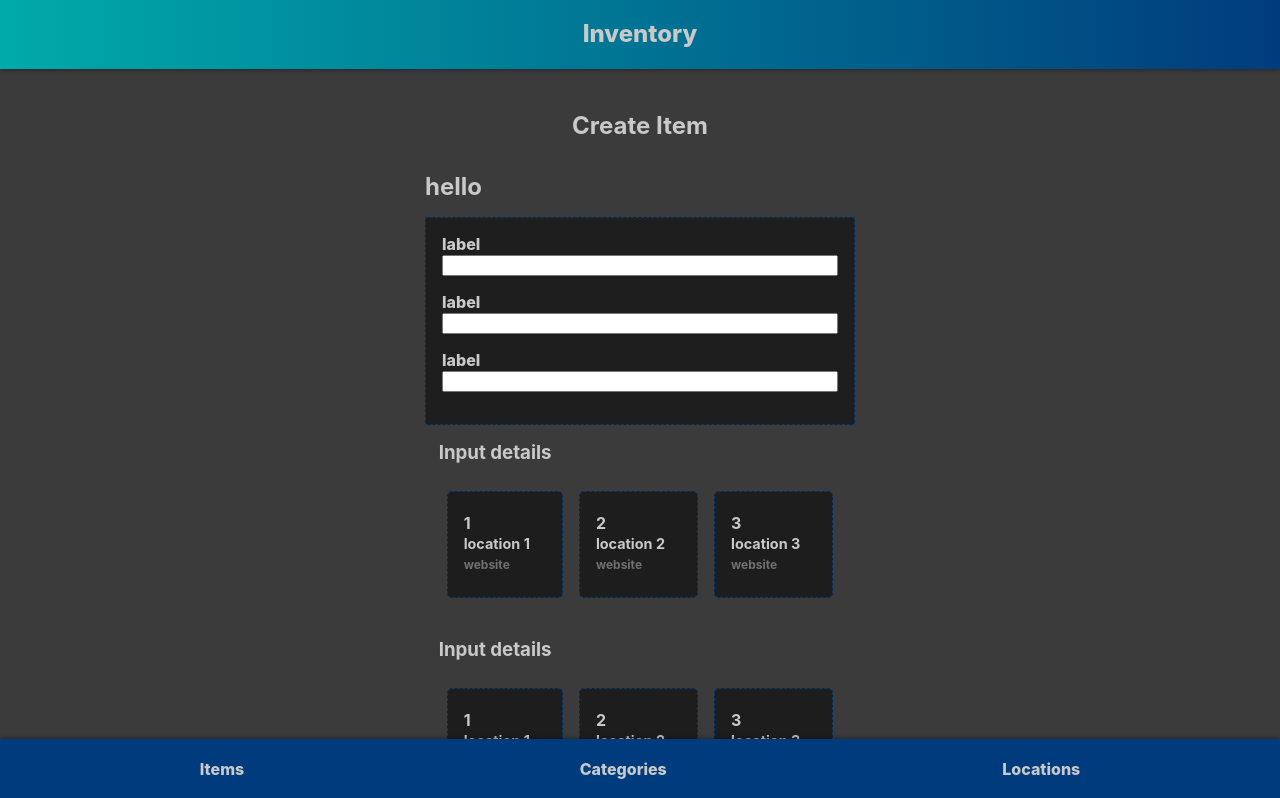
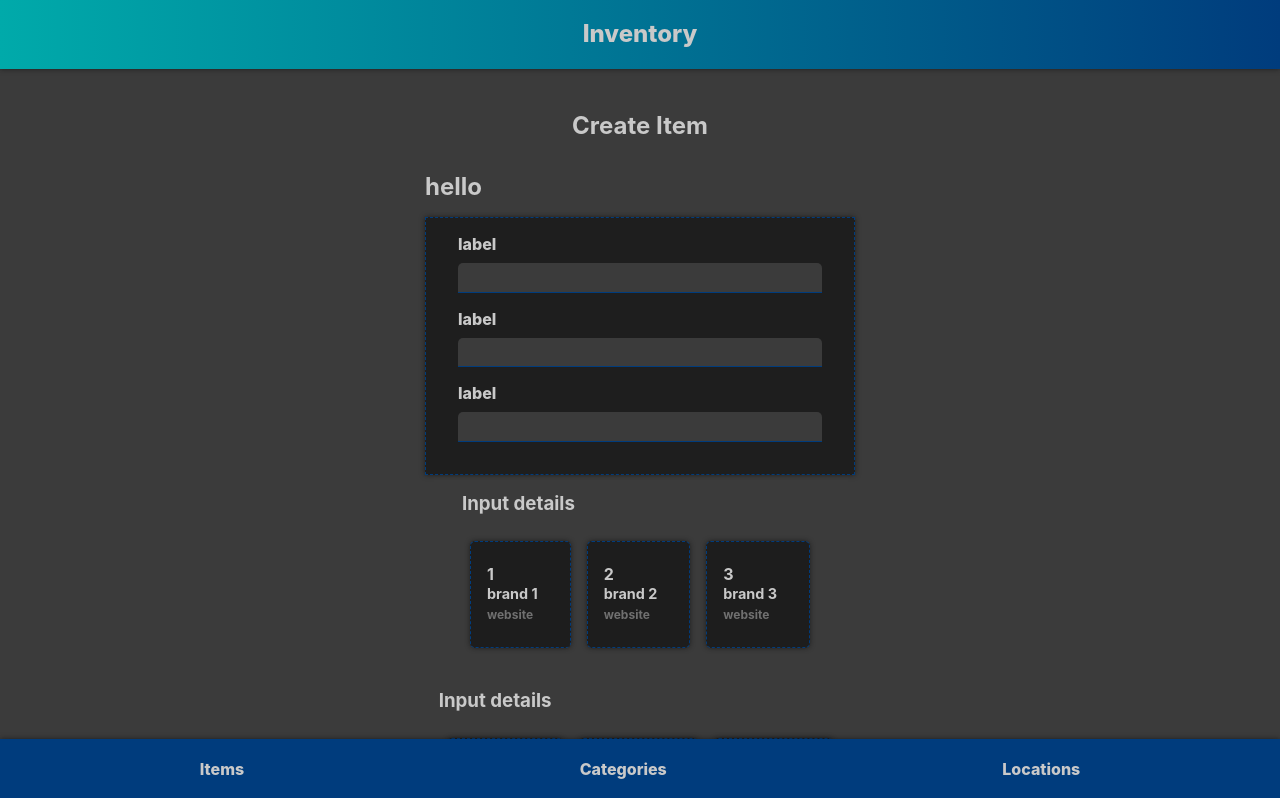
Before and after one commit to whoadood/inventory, a Next.js app: page /create/Item in a window 1280 px wide. Shown: the top 798 px of the page. Built offline with nearby package versions, Linux system fonts and the light colour scheme.

Commit message:
fix create button

```diff
--- a/components/CreateButton.tsx
+++ b/components/CreateButton.tsx
@@ -7,8 +7,10 @@ export default function CreateButton({ to }: { to: string }) {
     <div className={createButtonStyles.create}>
       <Link href={to}>
         <a className={createButtonStyles.link}>
-          <span>+</span>
-          <span className={createButtonStyles.title}>{to.split("/")[1]}</span>
+          <span>
+            +
+            <span className={createButtonStyles.title}>{to.split("/")[1]}</span>
+          </span>
         </a>
       </Link>
     </div>
--- a/components/InputDetails.tsx
+++ b/components/InputDetails.tsx
@@ -5,7 +5,7 @@ import detailStyles from "../styles/DetailsInput.module.css";
 type InputDetails = {
   id: number;
   name: string;
-  website: string;
+  address: string;
 };
 
 export default function InputDetails({ details }: { details: InputDetails[] }) {
--- a/components/ItemDetailsCheckBox.tsx
+++ b/components/ItemDetailsCheckBox.tsx
@@ -4,14 +4,14 @@ import CheckBoxStyles from "../styles/ItemDetailsCheckBox.module.css";
 export default function ItemDetailsCheckBox({
   item,
 }: {
-  item: { id: number; name: string; website: string };
+  item: { id: number; name: string; address: string };
 }) {
   return (
     <div className={CheckBoxStyles.boxContainer}>
       <h4 className={CheckBoxStyles.id}>
         <div className={CheckBoxStyles.details}>
           <span>{item.name}</span>
-          <span className={CheckBoxStyles.accent}>{item.website}</span>
+          <span className={CheckBoxStyles.accent}>{item.address}</span>
         </div>
         <span>{item.id}</span>
       </h4>
--- a/components/NewItemForm.tsx
+++ b/components/NewItemForm.tsx
@@ -53,16 +53,16 @@ export default function NewItemForm() {
         />
         <InputDetails
           details={[
-            { id: 1, name: "location 1", website: "website" },
-            { id: 2, name: "location 2", website: "website" },
-            { id: 3, name: "location 3", website: "website" },
+            { id: 1, name: "brand 1", address: "website" },
+            { id: 2, name: "brand 2", address: "website" },
+            { id: 3, name: "brand 3", address: "website" },
           ]}
         />
         <InputDetails
           details={[
-            { id: 1, name: "location 1", website: "website" },
-            { id: 2, name: "location 2", website: "website" },
-            { id: 3, name: "location 3", website: "website" },
+            { id: 1, name: "location 1", address: "508 dekalb" },
+            { id: 2, name: "location 2", address: "508 dekalb" },
+            { id: 3, name: "location 3", address: "508 dekalb" },
           ]}
         />
         <FormItemSection
--- /dev/null
+++ b/pages/api/brand/index.ts
@@ -0,0 +1,23 @@
+// Next.js API route support: https://nextjs.org/docs/api-routes/introduction
+import type { NextApiRequest, NextApiResponse } from "next";
+import type { Brand } from "@prisma/client";
+import prisma from "../../../lib/prisma";
+
+type Data = {
+  brands: Brand[];
+};
+
+export default async function handler(
+  req: NextApiRequest,
+  res: NextApiResponse<Data>
+) {
+  const { itemInfo } = req.body;
+  const { itemDetails, brand, location } = itemInfo;
+  const { category } = itemDetails;
+
+  const brands = await prisma.brand.findMany({
+    distinct: ["name"],
+  });
+
+  res.status(200).json({ brands: brands });
+}
--- a/styles/FormInput.module.css
+++ b/styles/FormInput.module.css
@@ -3,3 +3,22 @@
   flex-direction: column;
   margin-bottom: 1rem;
 }
+
+.label input {
+  all: unset;
+  background-color: rgb(59, 59, 59);
+  color: rgb(201, 201, 201);
+  border: none;
+  border-bottom: 1px solid rgb(0, 60, 125);
+  border-top-left-radius: 5px;
+  border-top-right-radius: 5px;
+  padding: 0.25rem 0.5rem;
+  font-weight: 700;
+  font-size: 1rem;
+  margin-top: 0.5rem;
+}
+.label input:focus {
+  border: 1px solid rgb(201, 201, 201);
+}
+
+/* box-shadow: 0 0 5px 0 rgba(15, 15, 15, 0.65); */
--- a/styles/FormItemSection.module.css
+++ b/styles/FormItemSection.module.css
@@ -1,7 +1,8 @@
 .inputSection {
-  padding: 1rem;
+  padding: 1rem 2rem;
   border: 1px dashed rgb(0, 60, 125);
   background: rgba(15, 15, 15, 0.65);
   width: 100vmin;
   max-width: 430px;
+  box-shadow: 0 0 5px 0 rgba(15, 15, 15, 0.65);
 }
--- a/styles/ItemDetailsCheckBox.module.css
+++ b/styles/ItemDetailsCheckBox.module.css
@@ -5,6 +5,7 @@
   background: rgba(15, 15, 15, 0.65);
   cursor: pointer;
   margin: 0.5rem;
+  box-shadow: 0 0 5px 0 rgba(15, 15, 15, 0.65);
 }
 .details {
   display: flex;
```
Also changed, not shown: styles/CreateButton.module.css (+6 -3 lines).
